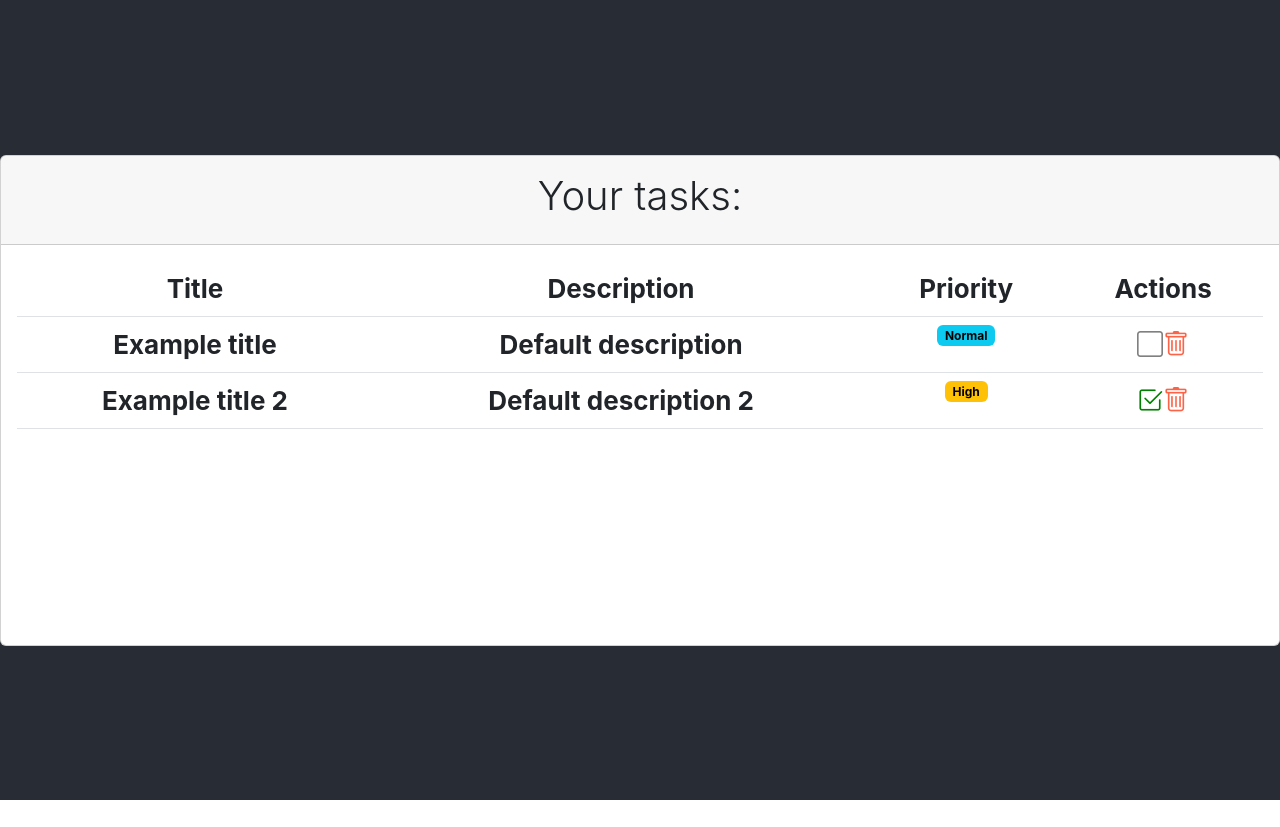
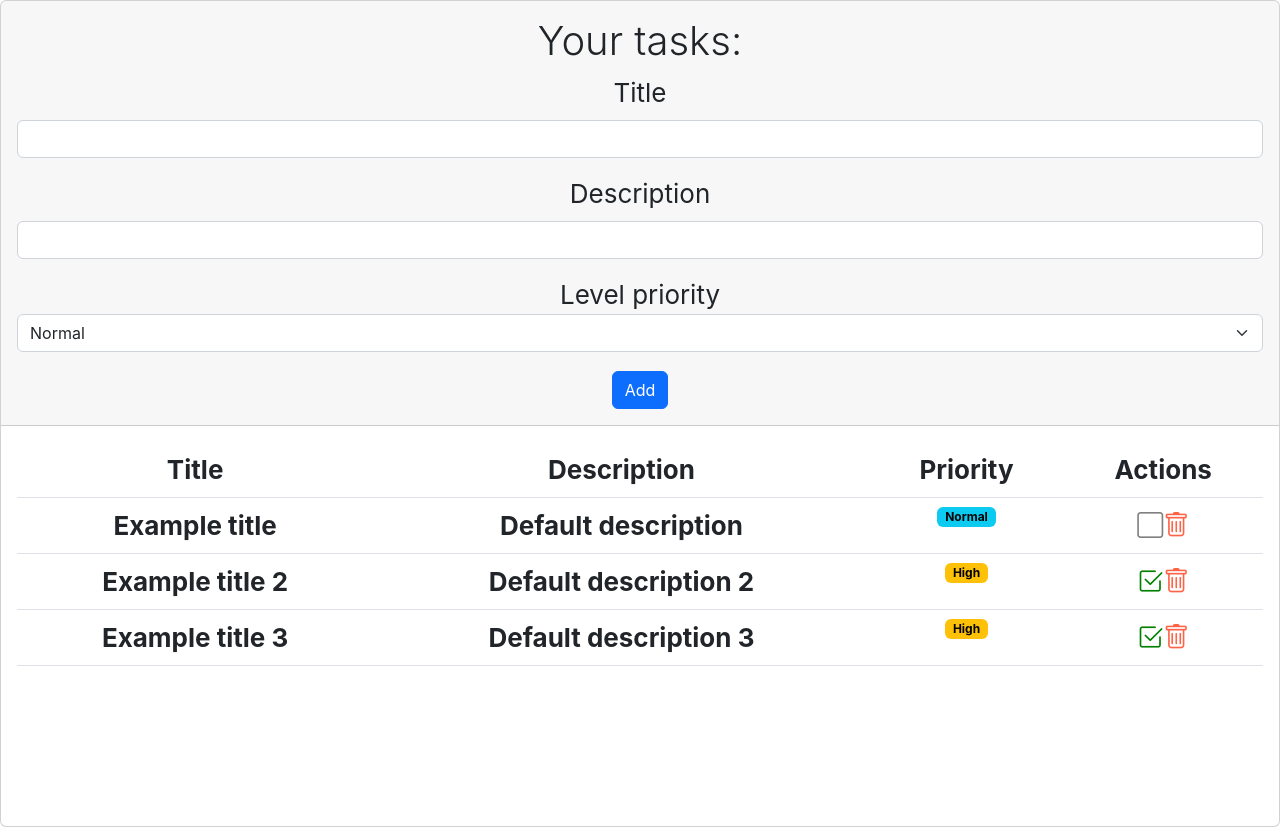
Before and after one commit to Guarito/01-hola-mundo, a React (Create React App) app: page / in a window 1280 px wide. Before the commit the page ends 800 px from the top, so only its background shows below. Built offline with nearby package versions, Linux system fonts and the light colour scheme.

Commit message:
Formulario taskForm creado

```diff
--- a/src/App.scss
+++ b/src/App.scss
@@ -3,7 +3,7 @@
 }
 
 .App-main {
-    background-color: #282c34;
+    // background-color: #282c34;
     min-height: 100vh;
     display: flex;
     flex-direction: column;
--- a/src/components/container/task_list.jsx
+++ b/src/components/container/task_list.jsx
@@ -2,6 +2,7 @@ import { useEffect, useState } from "react";
 import TaskComponent from "../pure/task";
 import { LEVELS } from "../../models/levels.enun";
 import { Task } from "../../models/tasks.class";
+import TaskForm from "../pure/forms/taskForm";
 
 const TaskList = (props) => {
     const defaultTask = new Task(
@@ -17,8 +18,18 @@ const TaskList = (props) => {
         true,
         LEVELS.HIGH
     );
+    const defaultTask3 = new Task(
+        "Example title 3",
+        "Default description 3",
+        true,
+        LEVELS.HIGH
+    );
     //State del componente para manejar el listado de tareas
-    const [tasks, setTasks] = useState([defaultTask, defaultTask2]);
+    const [tasks, setTasks] = useState([
+        defaultTask,
+        defaultTask2,
+        defaultTask3,
+    ]);
 
     const [loading, setLoading] = useState(true);
 
@@ -31,6 +42,17 @@ const TaskList = (props) => {
             console.log("TaskList sera desmontado");
         };
     }, [tasks]);
+
+    /**
+     * Funcion para agregar nueva tarea
+     */
+    const addTask = () => {
+        setTasks([
+            ...tasks,
+            new Task("New task", "new task description", false, LEVELS.NORMAL),
+        ]);
+    };
+
     /**
      * Funcion para cambiar el status de una tarea en especifico
      */
@@ -41,11 +63,23 @@ const TaskList = (props) => {
 
         setTasks(tempTasks);
     };
+
+    /**
+     * Funcion para eliminar una tarea
+     */
+    const deleteTask = (task) => {
+        const indexToDelete = tasks.indexOf(task);
+        const tempTasks = tasks.filter((nt, index) => index !== indexToDelete);
+        // console.log(tempTasks);
+        setTasks(tempTasks);
+    };
     return (
         <div className="col-12">
             <div className="card">
                 <div className="card-header p-3 text-dark">
                     <h5 className="display-6">Your tasks:</h5>
+
+                    <TaskForm addTask={addTask} />
                 </div>
                 {/** Card body */}
                 <div
@@ -70,6 +104,7 @@ const TaskList = (props) => {
                                     key={index}
                                     task={task}
                                     changeStatus={changeTaskStatus}
+                                    deleteTask={deleteTask}
                                 />
                             ))}
                         </tbody>
--- a/src/components/pure/forms/taskForm.jsx
+++ b/src/components/pure/forms/taskForm.jsx
@@ -1,7 +1,41 @@
-import { useRef } from "react";
+import { useState } from "react";
 
-const TaskForm = () => {
-    return <div></div>;
+
+
+const TaskForm = ({ addTask }) => {
+    return (
+        <form>
+            <div className="mb-3">
+                <label htmlFor="title" className="form-label">
+                    Title
+                </label>
+                <input type="text" className="form-control" id="task" />
+            </div>
+            <div className="mb-3">
+                <label htmlFor="description" className="form-label">
+                    Description
+                </label>
+                <input type="text" className="form-control" id="description" />
+            </div>
+            <div className="mb-3">
+                <label htmlFor="level">Level priority</label>
+                <select
+                    className="form-select"
+                    aria-label="Default select example"
+                    id="level"
+                    placeholder="Open this select menu"
+                >
+                    <option value="normal">Normal</option>
+                    <option value="high">High</option>
+                    <option value="blocking">Blocking</option>
+                </select>
+            </div>
+
+            <button type="submit" className="btn btn-primary" onClick={addTask}>
+                Add
+            </button>
+        </form>
+    );
 };
 
 export default TaskForm;
--- a/src/components/pure/task.jsx
+++ b/src/components/pure/task.jsx
@@ -5,7 +5,7 @@ import { Task } from "../../models/tasks.class";
 import "../../styles/task.scss";
 import TaskLevelBadge from "./helpers/taskLevelBadge";
 
-const TaskComponent = ({ task, changeStatus }) => {
+const TaskComponent = ({ task, changeStatus, deleteTask }) => {
     const { name, description, level, completed } = task;
 
     useEffect(() => {
@@ -41,6 +41,7 @@ const TaskComponent = ({ task, changeStatus }) => {
                     <i
                         className="bi-trash pointer"
                         style={{ color: "tomato" }}
+                        onClick={() => deleteTask(task)}
                     ></i>
                 </span>
             </th>
@@ -51,6 +52,7 @@ const TaskComponent = ({ task, changeStatus }) => {
 TaskComponent.propTypes = {
     task: PropTypes.instanceOf(Task).isRequired,
     changeStatus: PropTypes.func.isRequired,
+    deleteTask: PropTypes.func.isRequired,
 };
 
 export default TaskComponent;
```
Also changed, not shown: src/hooks/useForm.js (added).
